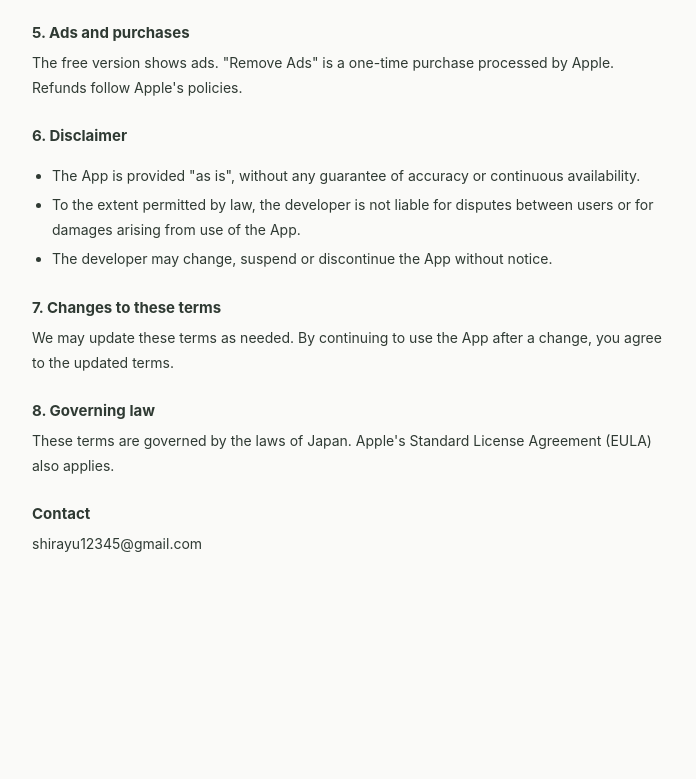
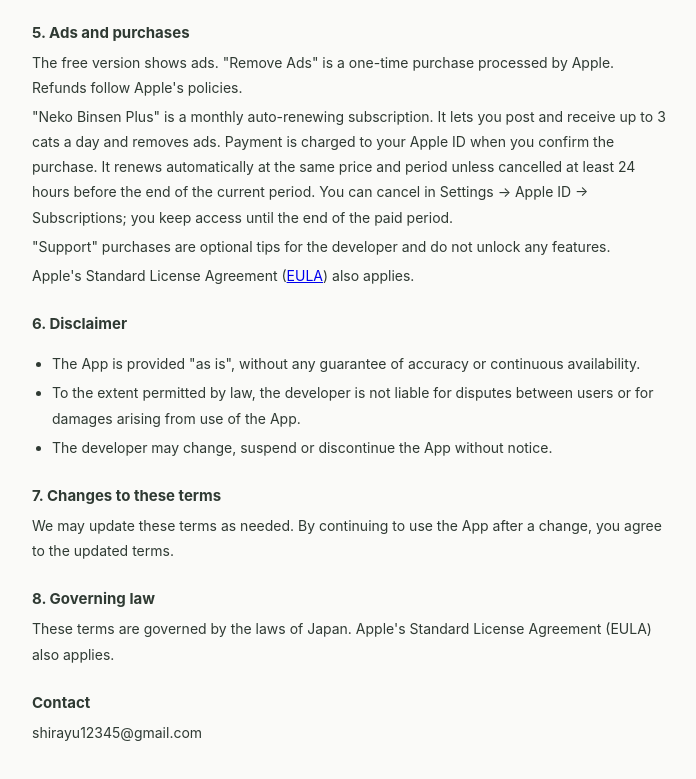
Before and after one commit to shirayu12345-create/neko-binsen, a plain HTML site: page terms.html in a window 1280 px wide. Shown: the part 1042-1821 px from the top of the page, without its empty margins (288-984 px from the left). Before the commit the page ends 1663 px from the top, so only its background shows below. Drawn offline with Linux system fonts and the light colour scheme.

Commit message:
Add files via upload

```diff
--- a/terms.html
+++ b/terms.html
@@ -18,6 +18,9 @@
 <ul><li>投稿した写真の権利はあなたに残ります。あなたは運営者に対し、本アプリでほかの利用者に届けるために、写真を保存・縮小・表示することを許可するものとします。</li><li>届いた写真は24時間で見られなくなります（保存したものを除く）。届いた写真を本アプリの外で公開・再配布しないでください。</li><li>自分の写真は1枚ずつ削除でき、「設定」の「データを削除」からすべてのデータを削除できます。</li></ul>
 <h2>5. 広告と購入</h2>
 <p>無料版には広告が表示されます。「広告を消す」は買い切りの購入で、Apple を通じて処理されます。返金は Apple の規定に従います。</p>
+<p>「ねこびんせんプラス」は月額の自動更新サブスクリプションです。1日3枚まで投函・受け取りができ、広告が表示されません。料金は購入確認時に Apple ID に請求され、更新日の24時間前までに解約しない限り同じ期間・料金で自動更新されます。解約は iPhone の「設定 → Apple ID → サブスクリプション」から行えます。期間の途中で解約しても、その期間の終わりまではご利用いただけます。</p>
+<p>「応援」は開発を支援するための任意の購入で、機能や特典は付きません。</p>
+<p>Apple の標準使用許諾契約（<a href="https://www.apple.com/legal/internet-services/itunes/dev/stdeula/">EULA</a>）も適用されます。</p>
 <h2>6. 免責</h2>
 <ul><li>本アプリは現状のまま提供され、内容の正確さや、常に利用できることを保証するものではありません。</li><li>利用者どうしのトラブルや、本アプリの利用によって生じた損害について、運営者は法令で認められる範囲で責任を負いません。</li><li>運営者は、予告なく本アプリの内容を変更・停止・終了することがあります。</li></ul>
 <h2>7. 規約の変更</h2>
@@ -41,6 +44,9 @@
 <ul><li>You keep the rights to the photos you post. You grant the developer permission to store, resize and display them in order to deliver them to other users in the App.</li><li>Received photos disappear after 24 hours unless saved. Do not publish or redistribute received photos outside the App.</li><li>You can delete your photos one at a time, and delete all your data from "Delete My Data" in Settings.</li></ul>
 <h2>5. Ads and purchases</h2>
 <p>The free version shows ads. "Remove Ads" is a one-time purchase processed by Apple. Refunds follow Apple's policies.</p>
+<p>"Neko Binsen Plus" is a monthly auto-renewing subscription. It lets you post and receive up to 3 cats a day and removes ads. Payment is charged to your Apple ID when you confirm the purchase. It renews automatically at the same price and period unless cancelled at least 24 hours before the end of the current period. You can cancel in Settings → Apple ID → Subscriptions; you keep access until the end of the paid period.</p>
+<p>"Support" purchases are optional tips for the developer and do not unlock any features.</p>
+<p>Apple's Standard License Agreement (<a href="https://www.apple.com/legal/internet-services/itunes/dev/stdeula/">EULA</a>) also applies.</p>
 <h2>6. Disclaimer</h2>
 <ul><li>The App is provided "as is", without any guarantee of accuracy or continuous availability.</li><li>To the extent permitted by law, the developer is not liable for disputes between users or for damages arising from use of the App.</li><li>The developer may change, suspend or discontinue the App without notice.</li></ul>
 <h2>7. Changes to these terms</h2>
```
